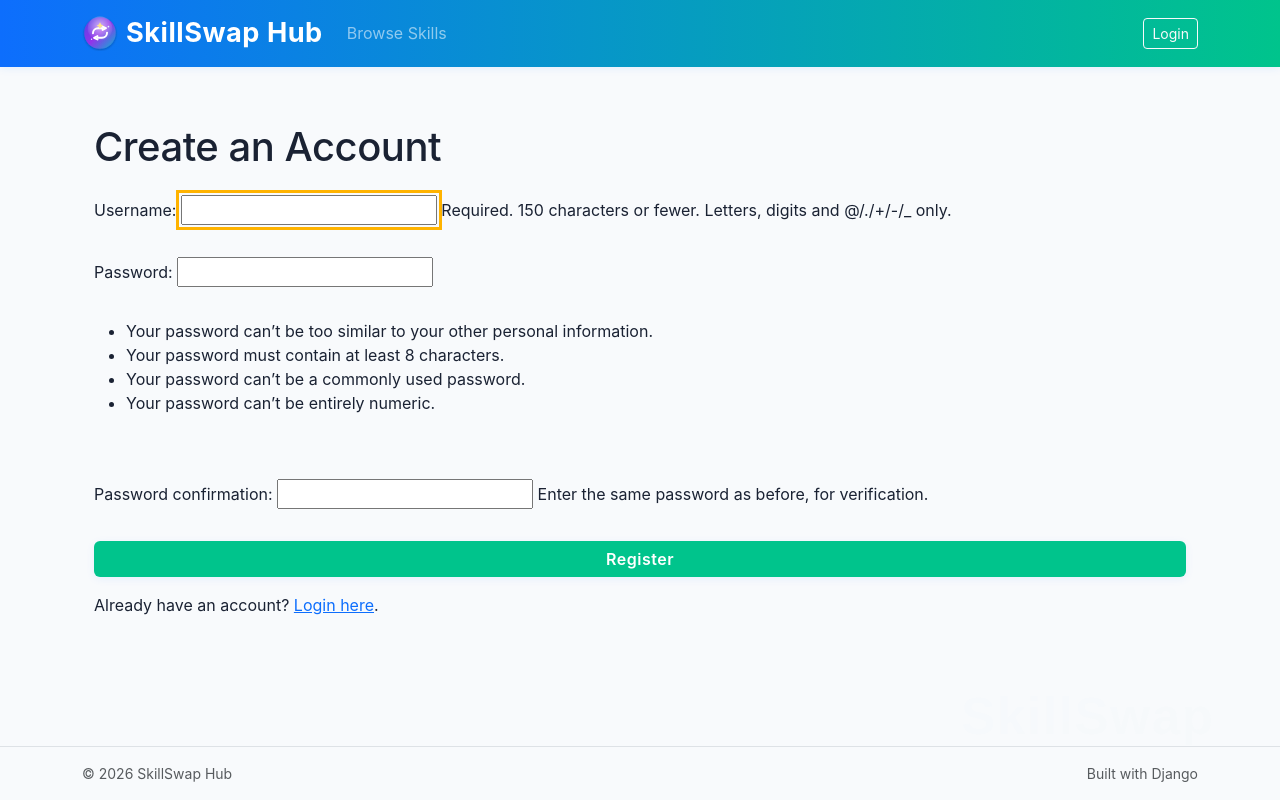
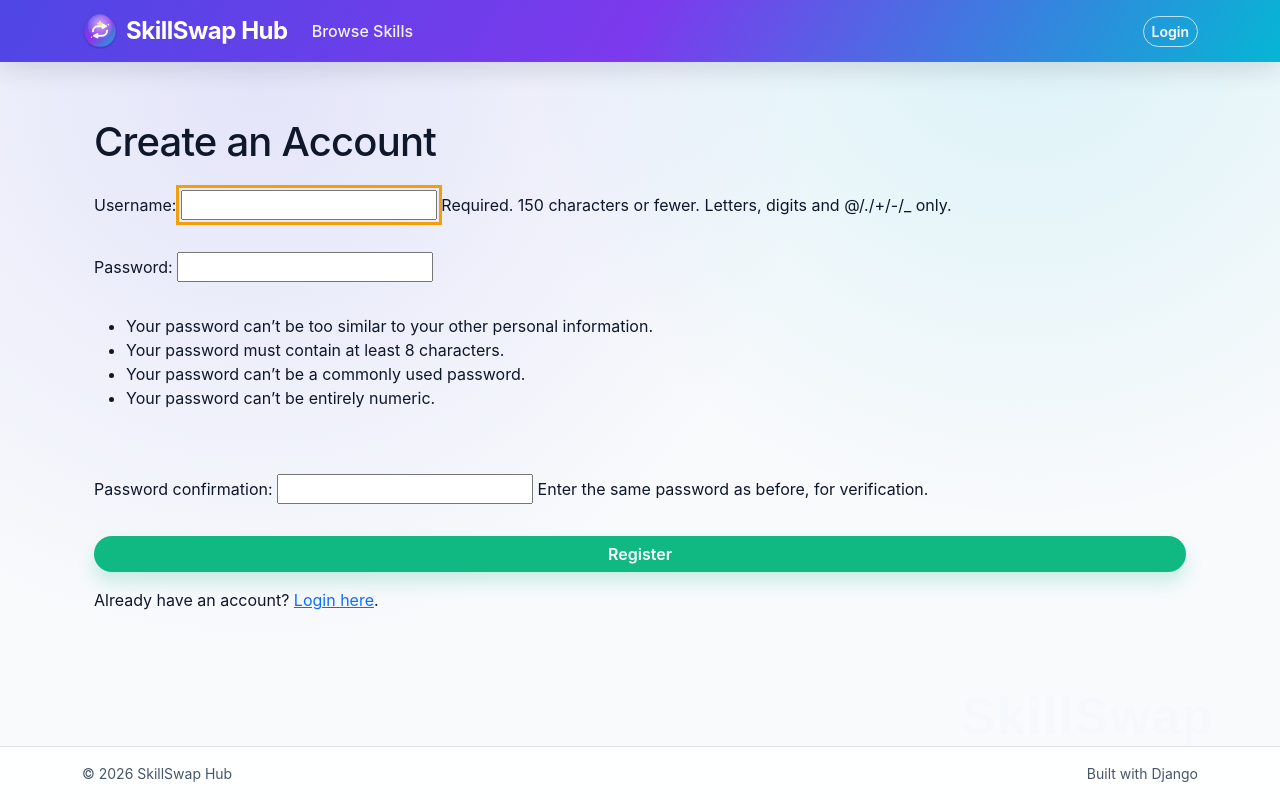
Before and after one commit to cstuart756/skillswap-hub, a Django app: page /accounts/register/ in a window 1280 px wide. Run offline with Django 5.2, Linux system fonts and the light colour scheme.

Commit message:
style: update theme with body gradient

```diff
--- a/core/templates/base.html
+++ b/core/templates/base.html
@@ -28,20 +28,48 @@
 
     <style>
       :root {
-        --ss-primary: #0d6efd;
-        --ss-accent: #ffb300;
-        --ss-success: #00c48c;
-        --ss-danger: #ff3b30;
+        --ss-primary: #4f46e5;
+        --ss-primary-600: #4338ca;
+        --ss-accent: #f59e0b;
+        --ss-success: #10b981;
+        --ss-danger: #ef4444;
         --ss-bg: #f8fafc;
-        --ss-card: #fff;
-        --ss-dark: #1a2233;
-        --ss-gradient: linear-gradient(90deg, #0d6efd 0%, #00c48c 100%);
+        --ss-surface: #ffffff;
+        --ss-text: #0f172a;
+        --ss-muted: #475569;
+        --ss-border: #e2e8f0;
+        --ss-gradient: linear-gradient(
+          120deg,
+          #4f46e5 0%,
+          #7c3aed 50%,
+          #06b6d4 100%
+        );
+        --ss-card-shadow: 0 14px 40px rgba(15, 23, 42, 0.08);
+        --ss-soft-shadow: 0 8px 24px rgba(15, 23, 42, 0.12);
       }
+
       body {
-        font-family: "Inter", Arial, sans-serif;
-        background: var(--ss-bg);
-        color: var(--ss-dark);
+        font-family:
+          "Inter",
+          "Segoe UI",
+          system-ui,
+          -apple-system,
+          sans-serif;
+        color: var(--ss-text);
+        background:
+          radial-gradient(
+            circle at 20% 10%,
+            rgba(79, 70, 229, 0.12),
+            transparent 45%
+          ),
+          radial-gradient(
+            circle at 80% 0%,
+            rgba(6, 182, 212, 0.12),
+            transparent 40%
+          ),
+          var(--ss-bg);
       }
+
       h1,
       h2,
       h3,
@@ -49,89 +77,156 @@
       h5,
       h6,
       .navbar-brand {
-        font-family: "Montserrat", "Inter", Arial, sans-serif;
-        letter-spacing: -0.5px;
+        font-family: "Manrope", "Inter", "Segoe UI", sans-serif;
+        letter-spacing: -0.02em;
       }
+
       .navbar {
         background: var(--ss-gradient) !important;
-        box-shadow: 0 2px 8px rgba(13, 110, 253, 0.08);
+        box-shadow: var(--ss-soft-shadow);
       }
+
       .navbar-brand {
         color: #fff !important;
         font-weight: 700;
-        font-size: 1.7rem;
-        letter-spacing: 0.5px;
+        font-size: 1.5rem;
       }
-      .btn-primary,
+
+      .navbar .nav-link,
+      .navbar .navbar-text {
+        color: rgba(255, 255, 255, 0.92) !important;
+        font-weight: 500;
+      }
+
+      .navbar .nav-link:hover,
+      .navbar .nav-link:focus {
+        color: #ffffff !important;
+      }
+
+      .btn {
+        border-radius: 999px;
+        font-weight: 600;
+      }
+
+      .btn-primary {
+        border: none;
+        background: var(--ss-gradient);
+        color: #fff;
+        box-shadow: 0 10px 18px rgba(79, 70, 229, 0.24);
+      }
+
+      .btn-primary:hover,
+      .btn-primary:focus {
+        background: linear-gradient(120deg, #4338ca, #6d28d9, #0891b2);
+      }
+
       .btn-success {
         border: none;
-        font-weight: 600;
-        letter-spacing: 0.5px;
-        box-shadow: 0 2px 8px rgba(13, 110, 253, 0.08);
+        background: var(--ss-success);
+        box-shadow: 0 10px 18px rgba(16, 185, 129, 0.2);
       }
-      .btn-primary {
-        background: var(--ss-gradient);
-        color: #fff;
-      }
-      .btn-success {
-        background: var(--ss-success);
-        color: #fff;
-      }
+
       .btn-outline-primary {
         border-color: var(--ss-primary);
         color: var(--ss-primary);
       }
-      .btn-outline-primary:hover {
+
+      .btn-outline-primary:hover,
+      .btn-outline-primary:focus {
         background: var(--ss-primary);
         color: #fff;
       }
+
+      .btn-outline-light {
+        border-color: rgba(255, 255, 255, 0.7);
+        color: #fff;
+      }
+
+      .btn-outline-light:hover,
+      .btn-outline-light:focus {
+        background: rgba(255, 255, 255, 0.18);
+        color: #fff;
+      }
+
       .card {
-        border-radius: 1.1rem;
-        box-shadow: 0 2px 16px 0 rgba(13, 110, 253, 0.07);
-        background: var(--ss-card);
-        border: none;
+        border: 1px solid rgba(148, 163, 184, 0.2);
+        border-radius: 1.25rem;
+        box-shadow: var(--ss-card-shadow);
+        background: var(--ss-surface);
+        overflow: hidden;
       }
+
       .card-title a {
         color: var(--ss-primary);
         text-decoration: none;
-        transition: color 0.2s;
       }
-      .card-title a:hover {
-        color: var(--ss-accent);
+
+      .card-title a:hover,
+      .card-title a:focus {
+        color: var(--ss-primary-600);
+        text-decoration: underline;
+        text-underline-offset: 4px;
       }
+
       .alert-info {
-        background: #e3f2fd;
+        background: rgba(79, 70, 229, 0.12);
         color: var(--ss-primary);
-        border: none;
+        border: 1px solid rgba(79, 70, 229, 0.16);
       }
-      .badge.bg-danger,
-      .badge.text-bg-danger {
+
+      .badge.text-bg-warning {
+        background: #fde68a !important;
+        color: #92400e !important;
+      }
+
+      .badge.text-bg-danger,
+      .badge.bg-danger {
         background: var(--ss-danger) !important;
       }
-      .badge.text-bg-warning {
-        background: var(--ss-accent) !important;
-        color: #222 !important;
+
+      .offcanvas {
+        border-radius: 1.5rem 0 0 1.5rem;
       }
-      .offcanvas {
-        border-radius: 1.1rem 0 0 1.1rem;
-      }
+
       .form-label {
         font-weight: 600;
-        color: var(--ss-primary);
+        color: var(--ss-muted);
       }
+
       .form-control,
       .form-select {
-        border-radius: 0.7rem;
-        border: 1.5px solid #e3e8ee;
-        background: #fafdff;
+        border-radius: 0.85rem;
+        border: 1.5px solid var(--ss-border);
+        background: #f8fafc;
       }
-      .btn-close {
-        filter: invert(0.5);
+
+      .form-control:focus,
+      .form-select:focus {
+        border-color: rgba(79, 70, 229, 0.5);
+        box-shadow: 0 0 0 0.2rem rgba(79, 70, 229, 0.18);
       }
+
+      .list-group-item {
+        border: 1px solid rgba(148, 163, 184, 0.2);
+        border-radius: 1rem;
+        margin-bottom: 0.75rem;
+        box-shadow: 0 8px 20px rgba(15, 23, 42, 0.06);
+      }
+
+      .text-muted {
+        color: var(--ss-muted) !important;
+      }
+
+      footer {
+        background: rgba(255, 255, 255, 0.85);
+        backdrop-filter: blur(8px);
+      }
+
       :focus-visible {
         outline: 3px solid var(--ss-accent);
         outline-offset: 2px;
       }
+
       .visually-hidden-focusable:not(:focus):not(:focus-within) {
         position: absolute !important;
         width: 1px !important;
```
